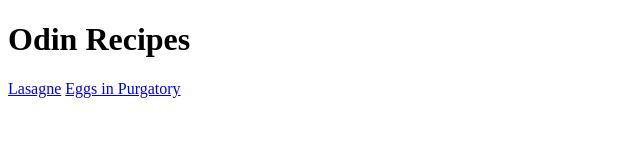
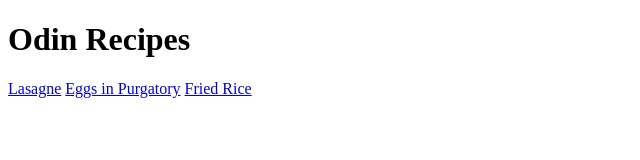
Before and after one commit to l-Freezing-Moon-l/odin-recipes, a plain HTML site: page index.html in a window 1280 px wide. Shown: the full height of the page, 0-640 px from the left. Drawn offline with Linux system fonts and the light colour scheme.

Commit message:
Add link for fried rice page

```diff
--- a/index.html
+++ b/index.html
@@ -10,5 +10,6 @@
 
     <a href="./recipes/lasagne.html">Lasagne</a>
     <a href="./recipes/purgatory.html">Eggs in Purgatory</a>
+    <a href="./recipes/fried-rice.html">Fried Rice</a>
 </body>
 </html>
```
